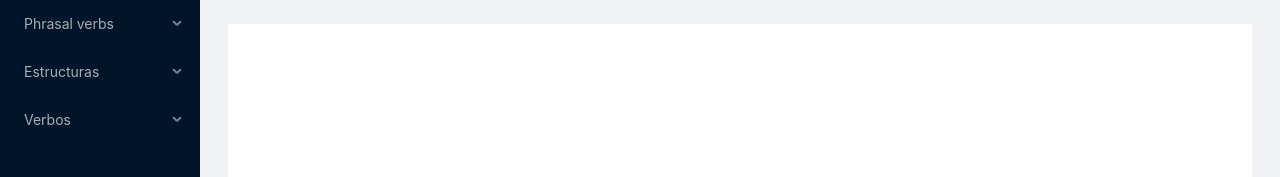
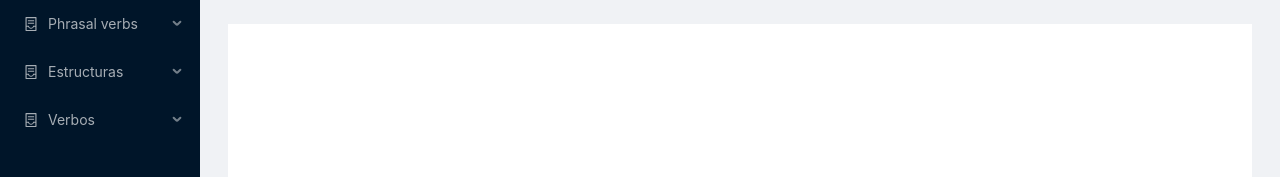
Before and after one commit to JesusEmmanuelPonce/english-front, a React (Create React App) app: page / in a window 1280 px wide. Shown: the top 177 px of the page. Built offline with nearby package versions, Linux system fonts and the light colour scheme.

Commit message:
Icon added

```diff
--- a/src/layout/layout.js
+++ b/src/layout/layout.js
@@ -3,6 +3,7 @@ import { Layout, Menu } from 'antd';
 import SIDER from '../constant/SIDER';
 import { Link } from 'react-router-dom';
 import Routes from '../router/Routes';
+import { ContainerOutlined } from '@ant-design/icons';
 
 const { Content, Footer, Sider } = Layout;
 const { SubMenu } = Menu;
@@ -27,6 +28,7 @@ const Routing = () => {
                 key={item.key}
                 title={
                   <span>
+                    <ContainerOutlined />
                     <span>{item.name}</span>
                   </span>
                 }
```
